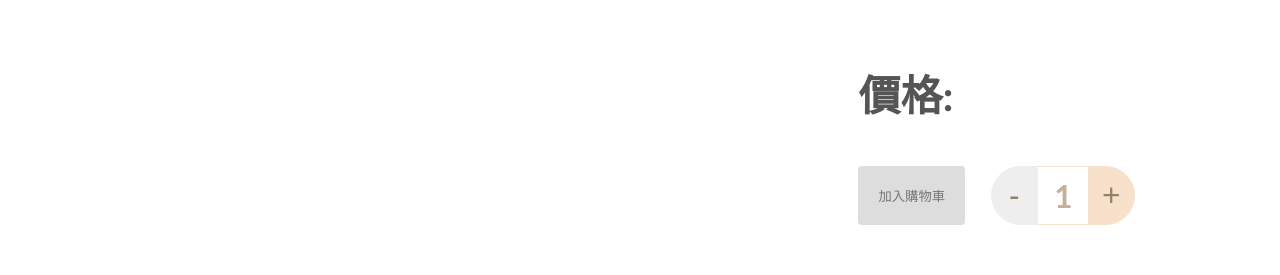
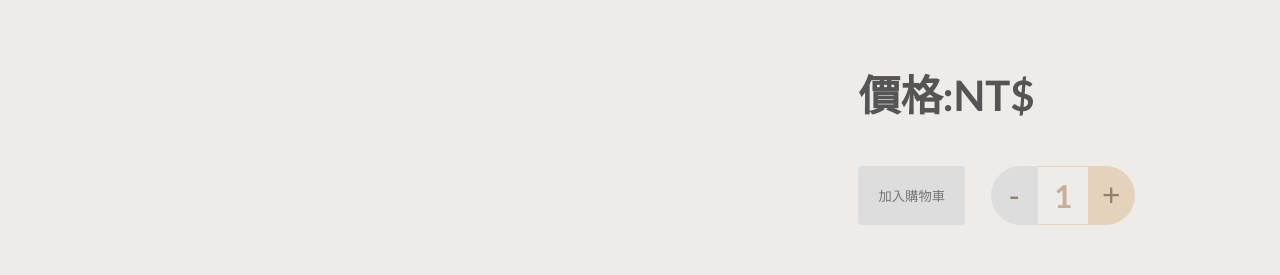
Before and after one commit to ishitora/stationery-online-shop-client, a React (Create React App) app: page /product/1 in a window 1280 px wide. Shown: the part 135-410 px from the top of the page. Built offline with nearby package versions, Linux system fonts and the light colour scheme; no server answers.

Commit message:
修改背景色

```diff
--- a/src/components/Counter/style.js
+++ b/src/components/Counter/style.js
@@ -14,7 +14,7 @@ const useStyles = makeStyles((theme) => {
         backgroundColor: theme.palette.primary.light,
         width: '1.5em',
         '&:disabled': {
-          backgroundColor: '#EEE',
+          backgroundColor: '#DDD',
         },
       },
     },
--- a/src/layout/CategoryMenu/CategoryList/style.js
+++ b/src/layout/CategoryMenu/CategoryList/style.js
@@ -6,7 +6,8 @@ const useStyles = makeStyles(() => {
       top: '100%',
       zIndex: '10',
       width: '100%',
-      maxWidth: '200px',
+      maxWidth: '300px',
+      padding: '0 1em',
       backgroundColor: '#FFF',
       borderRadius: '0 0 5px 5px ',
       '&>ul': {
--- a/src/layout/CategoryMenu/style.js
+++ b/src/layout/CategoryMenu/style.js
@@ -36,7 +36,6 @@ const useStyles = makeStyles((theme) => {
       '&:hover': {
         '&>ul': {
           maxHeight: '500px',
-          transition: ' max-height 0.5s',
         },
       },
     },
--- a/src/layout/Header/Header.js
+++ b/src/layout/Header/Header.js
@@ -1,8 +1,10 @@
 import { useState, useEffect } from 'react';
 import { Link, useLocation, useHistory } from 'react-router-dom';
 import { connect } from 'react-redux';
+import Avatar from '@material-ui/core/Avatar';
+import PersonIcon from '@material-ui/icons/Person';
+
 import Drawer from '../Drawer/Drawer';
-
 import SearchBar from './SearchBar/SearchBar';
 import CartButton from './CartButton/CartButton';
 import DehazeButton from './DehazeButton/DehazeButton';
@@ -33,6 +35,8 @@ function Header(props) {
     setOpen(false);
   }, [location.pathname, location.search]);
 
+  const { isLogin } = props;
+
   return (
     <div className={classes.root}>
       <Link to='/'>
@@ -52,7 +56,7 @@ function Header(props) {
         setOpen={setOpen}></Drawer>
       <SearchBar />
 
-      {props.isLogin ? (
+      {isLogin ? (
         <LinkButton
           onClick={() => {
             history.push('/');
@@ -70,6 +74,11 @@ function Header(props) {
         </SimpleButton>
       )}
       <div className={classes.iconGroup}>
+        {isLogin ? (
+          <Avatar className={classes.avatar}>
+            <PersonIcon />
+          </Avatar>
+        ) : null}
         <Link to='/cart'>
           <CartButton />
         </Link>
--- a/src/layout/Header/style.js
+++ b/src/layout/Header/style.js
@@ -33,13 +33,21 @@ const useStyles = makeStyles((theme) => {
       },
     },
     iconGroup: {
+      display: 'flex',
       marginRight: '0.8em',
+      alignItems: 'center',
     },
     hideWhenSmUp: {
       [theme.breakpoints.up(theme.breakpoints.values.sm)]: {
         display: 'none',
       },
     },
+    avatar: {
+      backgroundColor: theme.palette.primary.dark,
+      '&:hover': {
+        cursor: 'pointer',
+      },
+    },
   };
 });
 
--- a/src/pages/ProductPage/ProductInformation/ProductInformation.js
+++ b/src/pages/ProductPage/ProductInformation/ProductInformation.js
@@ -36,12 +36,12 @@ function ProductInformation(props) {
       <p>
         價格:
         {product.price === product.priceDiscount ? (
-          <span>{product.price}</span>
+          <span>NT${product.price}</span>
         ) : (
           <>
-            <span className={classes.price}>{product.price}</span>{' '}
+            <span className={classes.price}>NT${product.price}</span>{' '}
             <span className={classes.priceDiscount}>
-              {product.priceDiscount}
+              NT${product.priceDiscount}
             </span>
           </>
         )}
--- a/src/reducers/index.js
+++ b/src/reducers/index.js
@@ -8,6 +8,5 @@ import cartReducer from './cartReducer';
 export default combineReducers({
   user: userReducer,
   isLogin: loginReducer,
-
   cart: cartReducer,
 });
--- a/src/style.js
+++ b/src/style.js
@@ -1,6 +1,5 @@
 import { makeStyles } from '@material-ui/core/styles';
 const useStyles = makeStyles(() => {
-
   return {
     root: {
       display: 'flex',
@@ -9,6 +8,7 @@ const useStyles = makeStyles(() => {
     },
     main: {
       flex: 1,
+      backgroundColor: '#efebe9',
       '&>div': {
         padding: '1.5em  0',
       },
--- a/src/utils/theme.js
+++ b/src/utils/theme.js
@@ -2,12 +2,13 @@ import { createTheme } from '@material-ui/core/styles';
 
 const theme = createTheme({
   palette: {
-    primary: { main: '#c4af9a', dark: '#93806c', light: '#f7e1cb' },
+    primary: { main: '#c4af9a', dark: '#93806c', light: '#e5d2bc' },
     secondary: { main: '#f44336', dark: '#ba000d', light: '#ff7961' },
     text: { main: '#2b4470', dark: '#001e44', light: '#6db1ff' },
-    background: { main: '#FFF' },
+    background: { main: '#EEE' },
     error: { main: '#FF0000' },
   },
+  background: '#EEE',
   breakpoints: {
     values: { xs: 0, sm: 576, md: 960, lg: 1200, xl: 1920 },
   },
```
